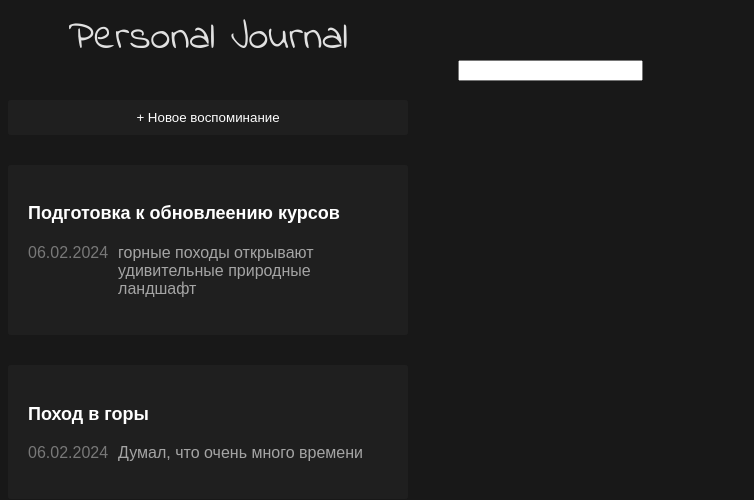
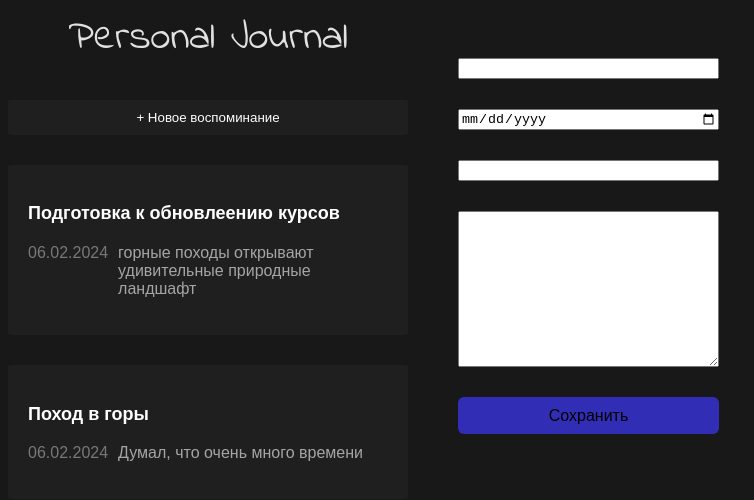
Before and after one commit to Graznov/React_Pers-Journ, a React (Vite) app: page / in a window 1280 px wide. Shown: the top 500 px of the page, without its empty margins (0-754 px from the left). Built offline with nearby package versions, Linux system fonts and the light colour scheme.

Commit message:
32 - Отправка формы

```diff
--- a/src/App.jsx
+++ b/src/App.jsx
@@ -8,6 +8,7 @@
 import JournalList from "./сomponents/JournalList/JournalList.jsx";
 import JournalAddButton from "./сomponents/JournalAddButton/JournalAddButton.jsx";
 import {useState} from "react";
+import JournalForm from "./сomponents/JournalForm/JournalForm.jsx";
 
 function App() {
 
@@ -24,11 +25,7 @@
         }
     ]
 
-    const [inputData, setInputData] = useState('')
-    const inputChange = (e) => {
-        setInputData(e.target.value)
-        console.log(inputData)
-    }
+
 
   return (
     <div className={'app'}>
@@ -55,7 +52,7 @@
             </JournalList>
         </LeftPanel>
         <Body>
-            <input type="text" value={inputData} onChange={inputChange}/>
+            <JournalForm/>
         </Body>
 
     </div>
--- a/src/сomponents/Button/Button.jsx
+++ b/src/сomponents/Button/Button.jsx
@@ -1,16 +1,11 @@
 import './Button.css'
 import { useState} from "react";
 
-function Button() {
+function Button({ text }) {
 
-    const [text, setText] =  useState('Сохранить')
-    const clicked = () => {
-        setText((text==='Сохранить') ? 'Закрыть' : 'Сохранить')
-        console.log(text)
-    }
 
     return (
-        <button onClick={clicked} className={'button accent'}>{text}</button>
+        <button className={'button accent'}>{text}</button>
     )
 }
 
--- /dev/null
+++ b/src/сomponents/JournalForm/JournalForm.css
@@ -0,0 +1,5 @@
+.journal-form{
+    display: flex;
+    flex-direction: column;
+    gap: 30px;
+}
--- /dev/null
+++ b/src/сomponents/JournalForm/JournalForm.jsx
@@ -0,0 +1,31 @@
+import './JournalForm.css'
+import {useState} from "react";
+import Button from "../Button/Button.jsx";
+function JournalForm(){
+
+    const [inputData, setInputData] = useState('')
+    const inputChange = (e) => {
+        setInputData(e.target.value)
+        console.log(inputData)
+    }
+
+    const addJournalItem = (e) => {
+        e.preventDefault()
+        const formData = new FormData(e.target)
+        const formProps = Object.fromEntries(formData)
+
+        console.log(formProps)
+    }
+
+    return(
+            <form className='journal-form' onSubmit={addJournalItem}>
+                <input type="text" name='title' />
+                <input type="date" name='date'/>
+                <input type="text" name='tag' value={inputData} onChange={inputChange}/>
+                <textarea name='post' id='' cols='30' rows='10'></textarea>
+                <Button text='Сохранить'/>
+            </form>
+
+    )
+}
+export default JournalForm
```
Also changed, not shown: 1 other file (tests, documents, lock files or other folders).
